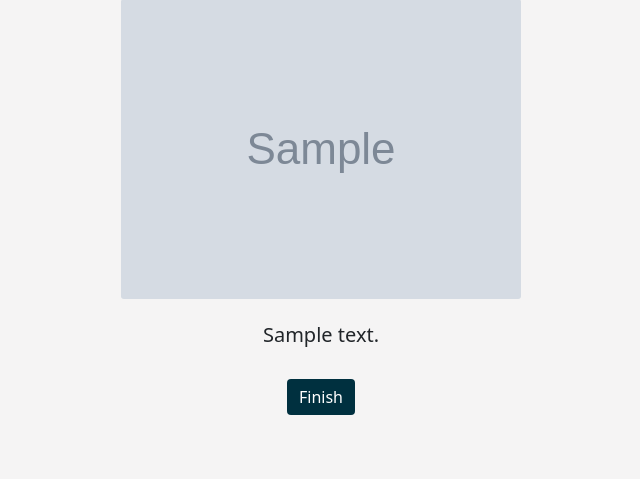
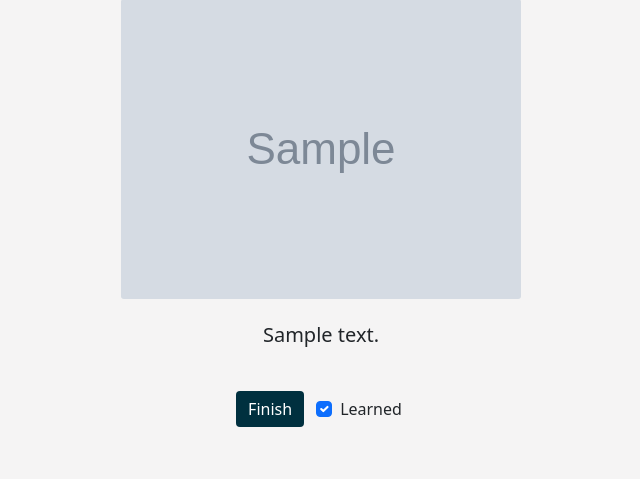
Before and after one commit to sylwialuuquang/learn-it-app, a Django app: page /deck/1/question/1/answer/ in a window 1280 px wide. Shown: the part 81-560 px from the top of the page, without its empty margins (319-959 px from the left). Run offline with Django 3.2, Linux system fonts and the light colour scheme; a user stored in the database is signed in; tables that the repository leaves empty hold one stand-in row (values such as "Sample post"); grey boxes marked "Sample" are stand-in pictures; some libraries are stand-ins or nearby versions.

Commit message:
card's status change

```diff
--- a/card/models.py
+++ b/card/models.py
@@ -41,3 +41,11 @@ class Card(Model):
 
     def __str__(self):
         return self.question
+
+    def mark_as_learned(self):
+        self.status = "MASTERED"
+        self.save()
+
+    def mark_as_not_learned(self):
+        self.status = "LEARNING"
+        self.save()
--- a/card/views.py
+++ b/card/views.py
@@ -52,6 +52,19 @@ class DeckDetailView(LoginRequiredMixin, UserPassesTestMixin, DetailView):
 
     def test_func(self):
         return self.request.user == self.get_object().author
+
+
+def next_card(request, deck_pk, i):
+    if request.method == 'POST':
+        card = Card.objects.get(id=request.POST['cardId'])
+        if 'markAsLearned' in request.POST:
+            card.mark_as_learned()
+        else:
+            card.mark_as_not_learned()
+    if i < int(request.POST['cardQty']):
+        return redirect('question-detail', deck_pk, i + 1)
+    else:
+        return redirect('deck-detail', deck_pk)
 
 
 class QuestionDetailView(LoginRequiredMixin, UserPassesTestMixin, DetailView):
--- a/learn_it_app/urls.py
+++ b/learn_it_app/urls.py
@@ -6,7 +6,7 @@ from django.contrib.auth.views import LoginView, LogoutView
 
 from card.models import Image, Deck, Card
 from card.views import DeckListView, DeckDetailView, QuestionDetailView, AnswerDetailView, home, DeckCreateView, \
-    DeckUpdateView, DeckDeleteView, CardCreateView
+    DeckUpdateView, DeckDeleteView, CardCreateView, next_card
 
 admin.site.register(Image)
 admin.site.register(Deck)
@@ -23,6 +23,7 @@ urlpatterns = [
     path('deck/<int:pk>/add_card/', CardCreateView.as_view(), name="add-card"),
     path('deck/<int:deck_pk>/question/<int:i>/', QuestionDetailView.as_view(), name='question-detail'),
     path('deck/<int:deck_pk>/question/<int:i>/answer/', AnswerDetailView.as_view(), name='answer-detail'),
+    path('deck/<int:deck_pk>/question/<int:i>/next', next_card, name='next-card'),
     path('login/', LoginView.as_view(), name='login'),
     path('logout/', LogoutView.as_view(), name='logout'),
 
--- a/templates/card_answer.html
+++ b/templates/card_answer.html
@@ -8,10 +8,17 @@
         <div class="m-4">
             <h5>{{ card.answer }}</h5>
         </div>
-        {% if card_no < cards_qty %}
-            <a href="{% url 'question-detail' deck_pk next_card_no %}" class="btn btn-primary">Next card</a>
-        {% else %}
-            <a href="{% url 'deck-detail' deck_pk %}" class="btn btn-primary">Finish</a>
-        {% endif %}
+        <div class="">
+            <form method="post" action="{% url 'next-card' deck_pk card_no %}" class="d-flex p-2 align-items-center">
+                {% csrf_token %}
+                <input type="hidden" name="cardQty" value="{{ cards_qty }}"/>
+                <input type="hidden" name="cardId" value="{{ card.id}}"/>
+                <button type="submit" class="btn btn-primary m-1">{% if card_no < cards_qty %} Next Card {% else %} Finish {% endif %}</button>
+                <div class="form-check m-2">
+                    <input class="form-check-input" type="checkbox" name="markAsLearned" id="flexCheckDefault" {% if card.status == "MASTERED" %} checked {% endif%}/>
+                    <label class="form-check-label" for="flexCheckDefault">Learned</label>
+                </div>
+            </form>
+        </div>
     </div>
 {% endblock %}
```
